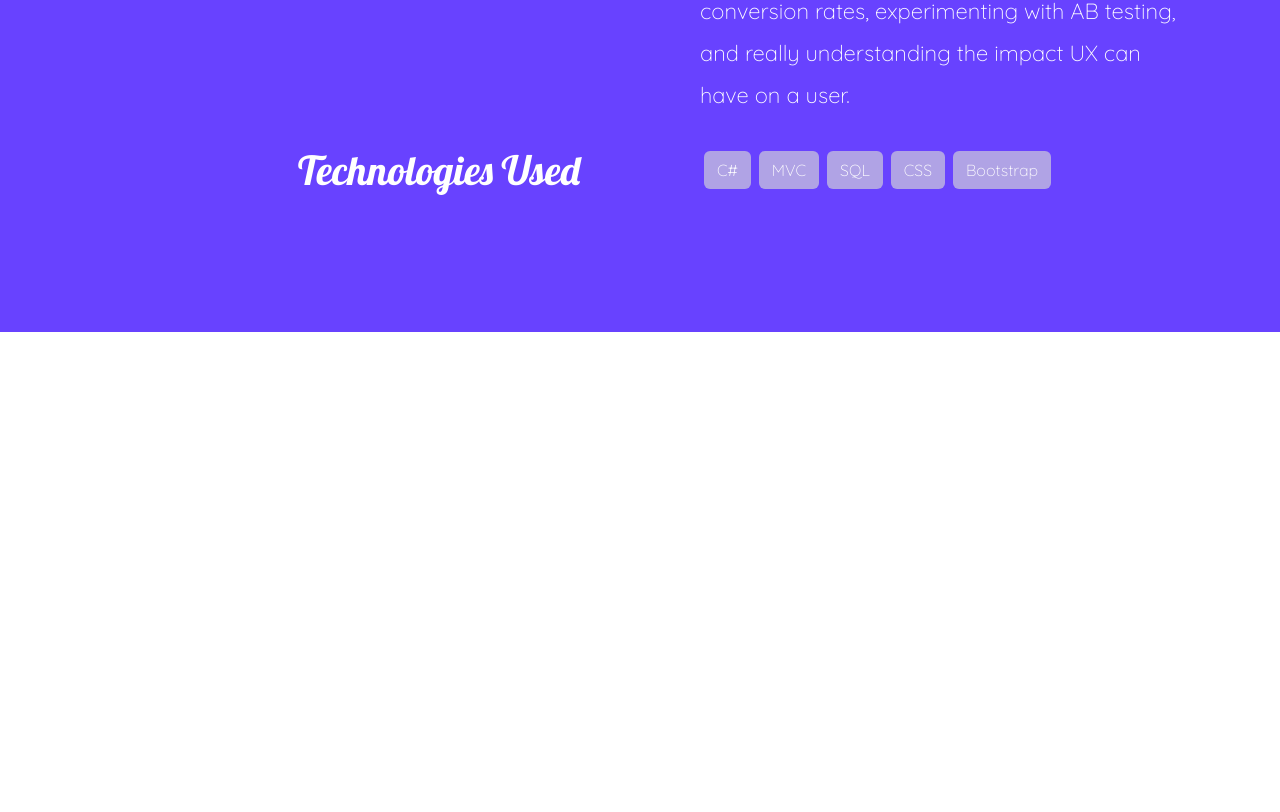
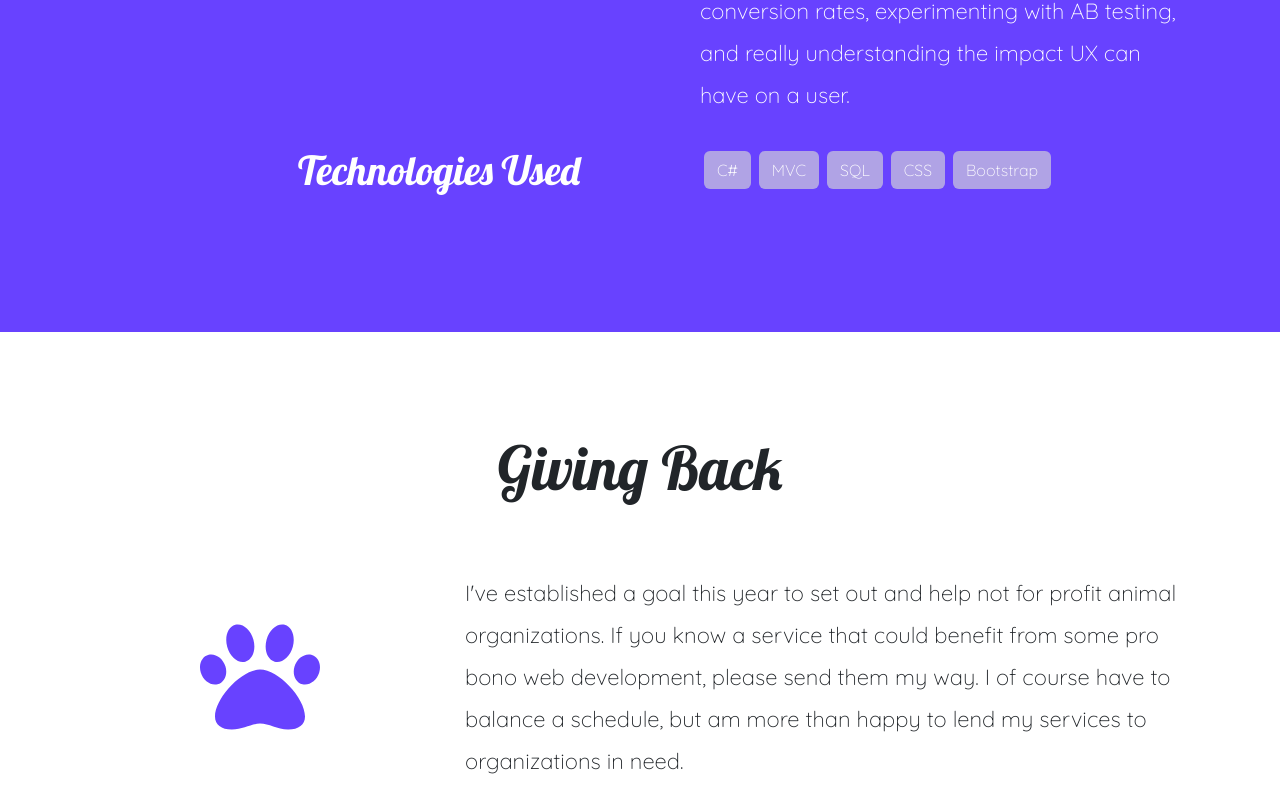
Before and after one commit to jdirosa/resume, a React (Create React App) app: page / in a window 1280 px wide. Shown: the part 3927-4739 px from the top of the page. Before the commit the page ends 4259 px from the top, so only its background shows below. Built offline with nearby package versions, Linux system fonts and the light colour scheme.

Commit message:
giving back

```diff
--- a/src/App.tsx
+++ b/src/App.tsx
@@ -4,6 +4,7 @@ import { Technology } from './components/technologies';
 import { isMobile } from 'react-device-detect';
 import { Timeline } from './components/timeline';
 import { AppMobile } from './app-mobile';
+import { GiveBack } from './components/giving-back';
 const App: React.FC = () => {
   return (
     <React.Fragment>
@@ -14,6 +15,7 @@ const App: React.FC = () => {
           <Hero />
           <Technology />
           <Timeline />
+          <GiveBack />
         </React.Fragment>
       )}
     </React.Fragment>
--- /dev/null
+++ b/src/components/giving-back/index.tsx
@@ -0,0 +1,35 @@
+import React from 'react';
+import { Section, VerticalSpacer } from '../ui/spacers';
+import { FaPaw } from 'react-icons/fa';
+import { Centered } from '../ui/centered';
+import Container from 'react-bootstrap/Container';
+import Row from 'react-bootstrap/Row';
+import Col from 'react-bootstrap/Col';
+import { Colors } from '../ui/accent';
+
+export const GiveBack: React.FunctionComponent = () => {
+  return (
+    <Section>
+      <Centered horiz>
+        <h2>Giving Back</h2>
+        <VerticalSpacer lg />
+      </Centered>
+      <Container>
+        <Row>
+          <Col md={4}>
+            <Centered horiz vert>
+              <FaPaw style={{ fontSize: 120, color: Colors.PurpleDark }} />
+            </Centered>
+          </Col>
+          <Col md={8}>
+            I've established a goal this year to set out and help not for profit
+            animal organizations. If you know a service that could benefit from
+            some pro bono web development, please send them my way. I of course
+            have to balance a schedule, but am more than happy to lend my
+            services to organizations in need.
+          </Col>
+        </Row>
+      </Container>
+    </Section>
+  );
+};
```
